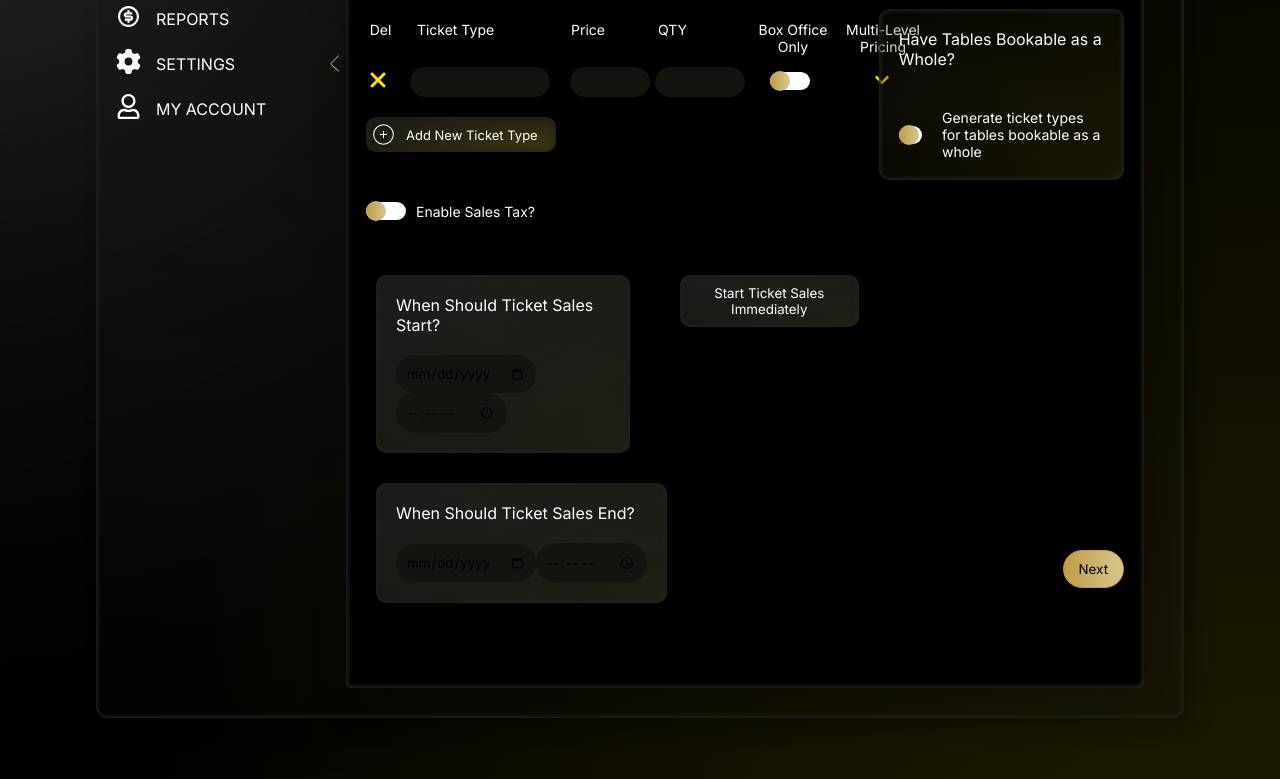
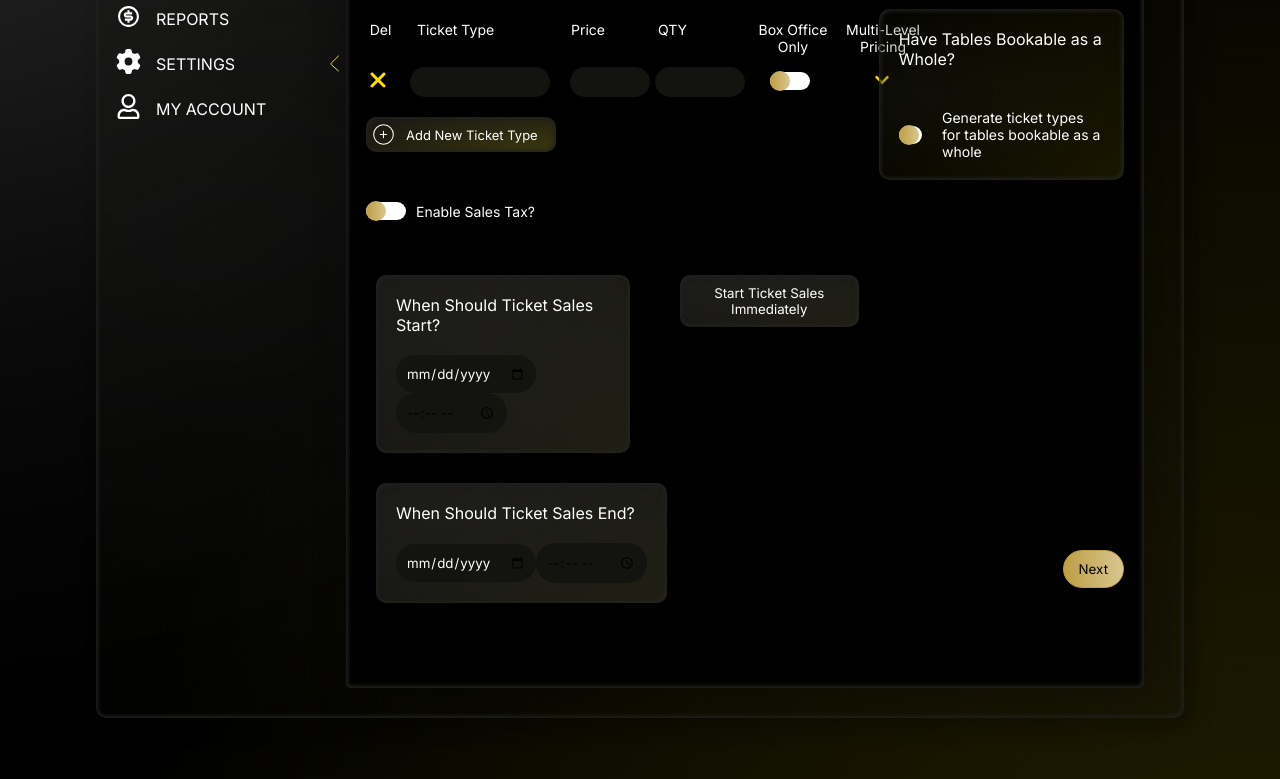
Before and after one commit to aliarslan007/EventVisionary, a React (Create React App) app: page /DefineTicket/1 in a window 1280 px wide. Shown: the part 380-1159 px from the top of the page. Built offline with nearby package versions, Linux system fonts and the light colour scheme.

Commit message:
ticket pricing update

```diff
--- a/src/(root)/DefineTicket/page.js
+++ b/src/(root)/DefineTicket/page.js
@@ -14,11 +14,60 @@ import { RiMoneyDollarCircleLine } from 'react-icons/ri'
 import { SlLocationPin } from 'react-icons/sl'
 import RootLayout from '../layout';
 import { useLocation } from 'react-router-dom';
+import { useParams } from 'react-router-dom';
 
 
 const DefineTicket = () => {
-    const location = useLocation();
-    const eventId = new URLSearchParams(location.search).get('eventId');
+    // const location = useLocation();
+    // const eventId = new URLSearchParams(location.search).get('eventId');
+    const { eventId } = useParams();
+
+    console.log("event id is ",eventId )
+    const [eventStartDate, setEventStartDate] = useState('');
+    const [eventEndDate, setEventEndDate] = useState('');
+
+    useEffect(() => {
+
+        const fetchData = async () => {
+            try {
+                const authToken = localStorage.getItem('authToken');
+                if (!authToken) {
+                    throw new Error('Authentication token not found');
+                }
+
+                // fetcb venue data
+                const response = await fetch(`http://127.0.0.1:8000/api/events/${eventId}/`, {
+                    headers: {
+                        Authorization: `Token ${authToken}`
+                    }
+                });
+
+                if (!response.ok) {
+                    throw new Error('Failed to fetch venue data');
+                }
+
+
+                const eventData = await response.json();
+                setEventStartDate(eventData.start_date);
+                setEventEndDate(eventData.end_date);
+
+
+
+            } catch (error) {
+                console.error('Error fetching venue data:', error);
+            }
+        };
+
+        fetchData();
+
+    }, []);
+
+
+    useEffect(() => {
+        console.log("event start date is ", eventStartDate);
+        console.log("event end date is ", eventEndDate);
+
+    }, [eventStartDate]);
 
 
     return (
@@ -107,7 +156,7 @@ const DefineTicket = () => {
                                         href="/ShareEvent">4. share Event
                                     </a>
                                 </div>
-                                <TicketPrice label='Next' href='/PublishEvent'/>
+                                <TicketPrice label='Next' href='/PublishEvent' eventId={eventId} eventStartDate={eventStartDate} eventEndDate={eventStartDate} />
 
                             </div>
 
--- a/src/components/TicketPrice/TicketPrice.js
+++ b/src/components/TicketPrice/TicketPrice.js
@@ -8,16 +8,91 @@ import ArchivedBack from '../ArchivedBack/ArchivedBack';
 import { v4 as uuidv4 } from 'uuid';
 
 
-const TicketPrice = ({ title = '', label = '', href = '', showBackButton }) => {
+const TicketPrice = ({ title = '', label = '', href = '', showBackButton, eventId=null, eventStartDate="", eventEndDate="" }) => {
     const [dsVisible, setDsVisible] = useState(true);
     const [formSecVisible, setFormSecVisible] = useState(false);
     const [iconDirection, setIconDirection] = useState('down');
     const [instantHideSwitch, setInstantHideSwitch] = useState(false);
     const [absorbsServiceFees, setAbsorbsServiceFees] = useState(false);
     const [enableSalesTax, setEnableSalesTax] = useState(false);
+    const [salesTax, setSalesTax] = useState(null);
+    const [eventSaleStartDate, setEventSaleStartDate] = useState('');
+    const [eventSaleStartTime, setEventSaleStartTime] = useState('');
+    const [eventSaleEndDate, setEventSaleEndDate] = useState('');
+    const [eventSaleEndTime, setEventSaleEndTime] = useState('');
     const [mainLevelsVisibility, setMainLevelsVisibility] = useState({});
     const [mainLevelData, setMainLevelData] = useState([]);
     const [subLevelData, setSubLevelData] = useState({});
+
+    const handleEventSaleStartTimeChange = (e) => {
+        setEventSaleStartTime(e.target.value);
+    };
+
+    const handleEventSaleEndTimeChange = (e) => {
+        setEventSaleEndTime(e.target.value);
+    };
+
+    const handleEventSaleStartDateChange = (e) => {
+        // Get the entered date value
+        const enteredDate = e.target.value;
+
+        // Validate the entered date format
+        const isValidDate = /^\d{4}-\d{2}-\d{2}$/.test(enteredDate);
+
+        if (isValidDate) {
+            // Check if the entered date is not before today's date
+            // const today = new Date();
+            const selectedDate = new Date(enteredDate);
+            const miniDate = new Date(eventStartDate);
+            // console.log(today);
+            // console.log(selectedDate);
+            // console.log(enteredDate);
+            if (selectedDate < miniDate) {
+                // alert("Please select a date from today onwards.");
+                return;
+            }
+
+            // Set the eventStartDate state variable
+            setEventSaleStartDate(enteredDate);
+        } else {
+            console.log(enteredDate);
+            // If the entered date format is invalid, display an error message or handle it accordingly
+            alert("Please enter a valid date in MM-DD-YYY-format.");
+        }
+    };
+
+    const handleEventSaleEndDateChange = (e) => {
+        // Get the entered date value
+        const enteredDate = e.target.value;
+
+        // Validate the entered date format
+        const isValidDate = /^\d{4}-\d{2}-\d{2}$/.test(enteredDate);
+
+        if (isValidDate) {
+            // Check if the entered date is not before today's date
+            const mini_dat = new Date(eventStartDate);
+            const max_dat = new Date(eventEndDate);
+            const selectedDate = new Date(enteredDate);
+            console.log(mini_dat);
+            console.log(selectedDate);
+            console.log(enteredDate);
+            if (selectedDate < mini_dat) {
+                alert("Please select a date from today onwards.");
+                return;
+            }
+            else if (selectedDate > max_dat) {
+                alert("Please select a date less than event ends date.");
+                return;
+            }
+
+            // Set the eventStartDate state variable
+            setEventSaleEndDate(enteredDate);
+        } else {
+            console.log(enteredDate);
+            // If the entered date format is invalid, display an error message or handle it accordingly
+            alert("Please enter a valid date in MM-DD-YYY-format.");
+        }
+    };
 
     const [mainLevels, setMainLevels] = useState([
         { id: 1, subLevels: [{ id: 1 }], isSubLevelsVisible: true },
@@ -28,6 +103,10 @@ const TicketPrice = ({ title = '', label = '', href = '', showBackButton }) => {
 
     const handleEnableSalesTaxChange = () => {
     setEnableSalesTax(!enableSalesTax);
+    };
+
+    const handleSalesTaxChange = (e) => {
+        setSalesTax(e.target.value);
     };
 
     // const toggleVisibility = () => {
@@ -322,7 +401,7 @@ const TicketPrice = ({ title = '', label = '', href = '', showBackButton }) => {
                             {showTaxInputs && (
                                 <div className="tax_inputs">
                                     <div className="per_tax">
-                                        <input type="number" min="0" />
+                                        <input type="number" className='white_txt' min="0" defaultValue={salesTax} onChange={handleSalesTaxChange} />
                                         <span>%</span>
 
                                     </div>
@@ -335,7 +414,10 @@ const TicketPrice = ({ title = '', label = '', href = '', showBackButton }) => {
 
                                         <p>When Should Ticket Sales Start?</p>
                                         <div className="start_tax_inputs">
-                                            <input type="date" className="myInput2" disabled={startImmediately} />
+                                            <input type="date" className="myInput2 white_txt"
+                                            disabled={startImmediately} defaultValue={eventSaleStartDate} onBlur={handleEventSaleStartDateChange}
+                                             min={eventStartDate} max={eventEndDate}
+                                            />
                                             <input type="time" className="myInput2" disabled={startImmediately} />
 
                                         </div>
@@ -356,7 +438,9 @@ const TicketPrice = ({ title = '', label = '', href = '', showBackButton }) => {
 
                                         <p>When Should Ticket Sales End?</p>
                                         <div className="start_tax_inputs">
-                                            <input type="date" className="myInput3" disabled={endImmediately} />
+                                            <input type="date" className="myInput3 white_txt"
+                                             defaultValue={eventSaleEndDate} onBlur={handleEventSaleEndDateChange} min={eventStartDate} max={eventEndDate}
+                                             disabled={endImmediately} />
                                             <input type="time" className="myInput3" disabled={endImmediately} />
 
                                         </div>
```
